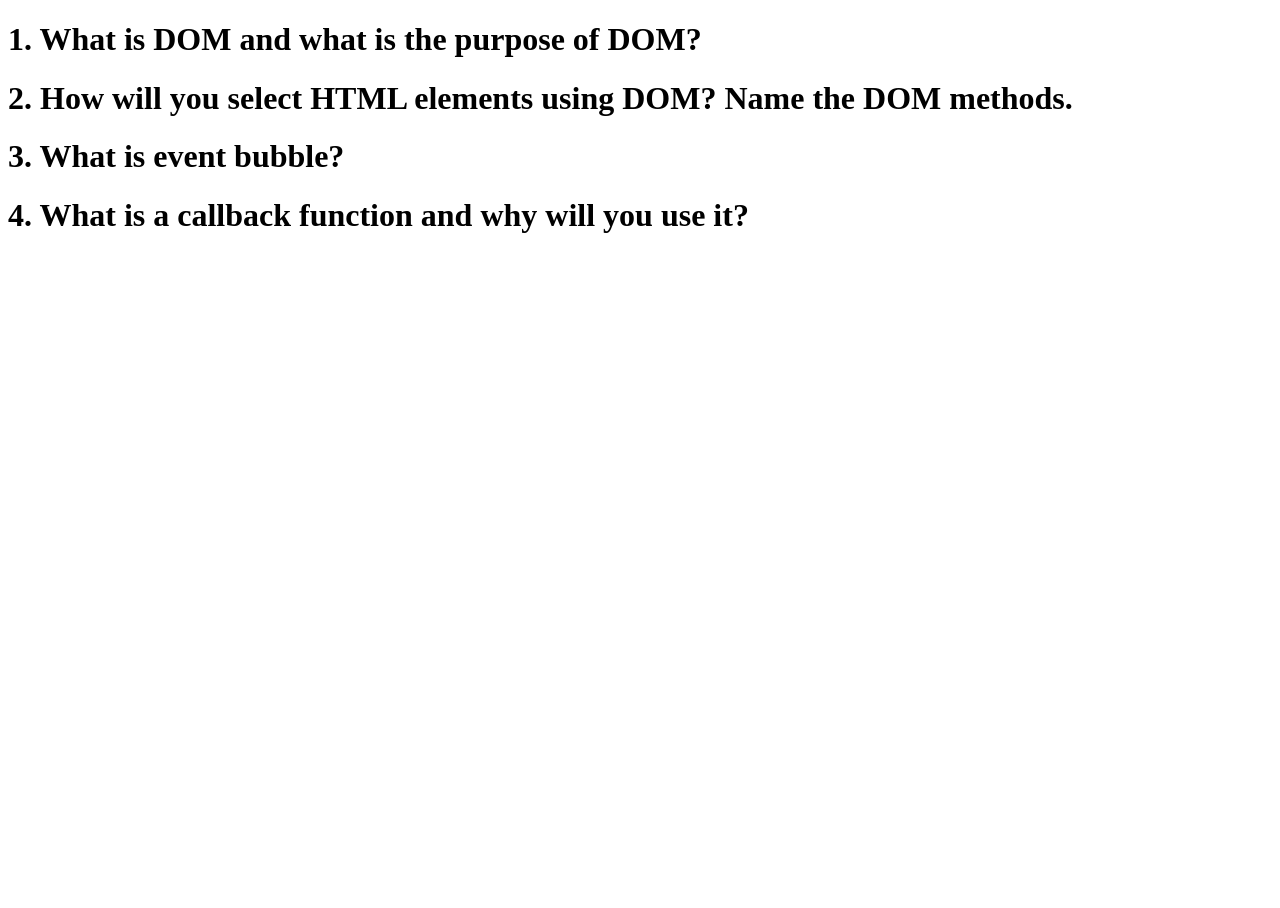
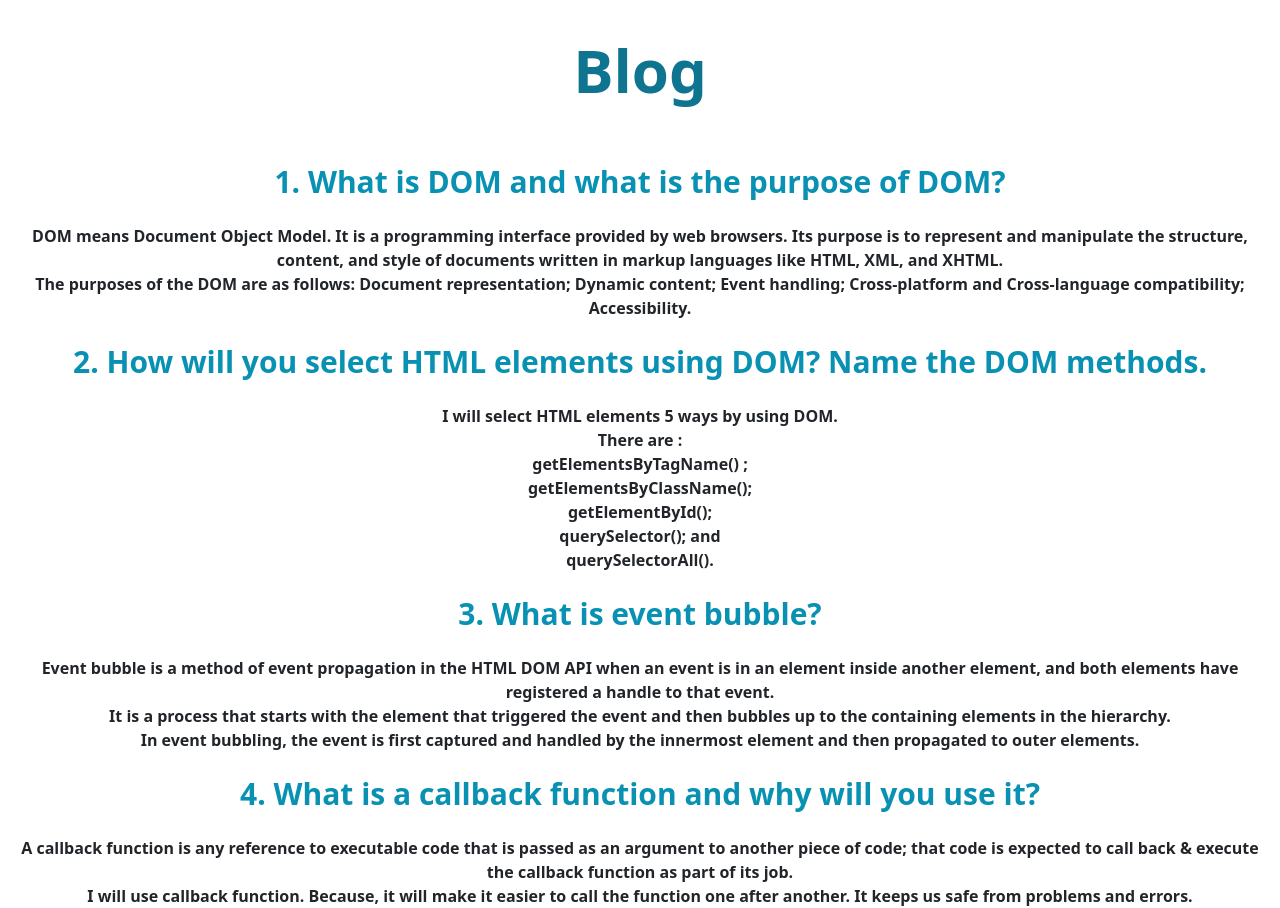
Before and after one commit to rabi993/geometry-genius-assignment-repo, a plain HTML site: page blog.html in a window 1280 px wide. Before the commit the page ends 800 px from the top, so only its background shows below. Drawn offline with nearby package versions, Linux system fonts and the light colour scheme.

Commit message:
blog question answer

```diff
--- a/blog.html
+++ b/blog.html
@@ -3,20 +3,47 @@
 <head>
     <meta charset="UTF-8">
     <meta name="viewport" content="width=device-width, initial-scale=1.0">
-    <title>Blog </title>
+    <link href="https://cdn.jsdelivr.net/npm/bootstrap@5.0.2/dist/css/bootstrap.min.css" rel="stylesheet"
+    integrity="sha384-EVSTQN3/azprG1Anm3QDgpJLIm9Nao0Yz1ztcQTwFspd3yD65VohhpuuCOmLASjC" crossorigin="anonymous">
+ <link href="https://cdnjs.cloudflare.com/ajax/libs/font-awesome/5.11.2/css/all.css" rel="stylesheet" />
+ <title>Blog </title>
+  <script src="https://cdn.tailwindcss.com"></script>
+
 
 </head>
 <body>
     <header class="">
-        <!-- <h1 class="text-5xl  font-semibold ">Blog</h1>  -->
-        <h1 class="text-3xl font-semibold ">1. What is DOM and what is the purpose of DOM?</h1>
-        <h1 class="text-3xl font-semibold ">2. How will you select HTML elements using DOM? Name the DOM methods.</h1>
-        <h1 class="text-3xl font-semibold ">3. What is event bubble?</h1>
-        <h1 class="text-3xl font-semibold ">4. What is a callback function and why will you use it?</h1>
+        <h1 class="text-6xl text-center text-cyan-700  font-bold p-10">Blog</h1>
+
 
 
     </header>
-    <main>
+    <main class="container">
+        <h2 class="text-3xl text-center text-cyan-600 py-4 font-semibold ">1. What is DOM and what is the purpose of DOM?</h2>
+        <p class="text-center font-semibold ">DOM means Document Object Model. It is a programming interface provided by web browsers. Its purpose is to represent and manipulate the structure, content, and style of documents written in markup languages like HTML, XML, and XHTML.
+            <br>
+            The purposes of the DOM are as follows: Document representation; Dynamic content;  Event handling; Cross-platform and Cross-language compatibility; Accessibility.
+
+
+        </p>
+        <h2 class="text-3xl text-center text-cyan-600 py-4 font-semibold ">2. How will you select HTML elements using DOM? Name the DOM methods.</h2>
+        <p class="text-center font-semibold ">I will select HTML elements  5 ways by using DOM. <br>
+            There are :
+            <br>
+            getElementsByTagName() ;<br>
+            getElementsByClassName();<br>
+            getElementById();<br>
+            querySelector(); and<br>
+            querySelectorAll().</p>
+        <h2 class="text-3xl text-center text-cyan-600 py-4 font-semibold ">3. What is event bubble?</h2>
+        <p class="text-center font-semibold ">Event bubble is a method of event propagation in the HTML DOM API when an event is in an element inside another element, and both elements have registered a handle to that event. <br>
+            It is a process that starts with the element that triggered the event and then bubbles up to the containing elements in the hierarchy. <br>
+            In event bubbling, the event is first captured and handled by the innermost element and then propagated to outer elements.</p>
+        <h2 class="text-3xl text-center text-cyan-600 py-4 font-semibold ">4. What is a callback function and why will you use it?</h2>
+        <p class="text-center font-semibold ">A callback function is any reference to executable code that is passed as an argument to another piece of code; that code is expected to call back & execute the callback function as part of its job. <br>
+            I will use callback function. Because, it will make it easier to call  the function one after another. It keeps us safe  from problems and errors.
+
+        </p>
 
     </main>
 </body>
```
